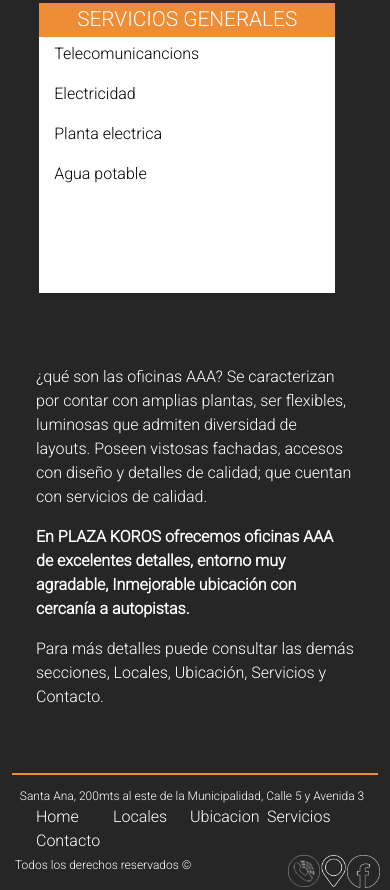
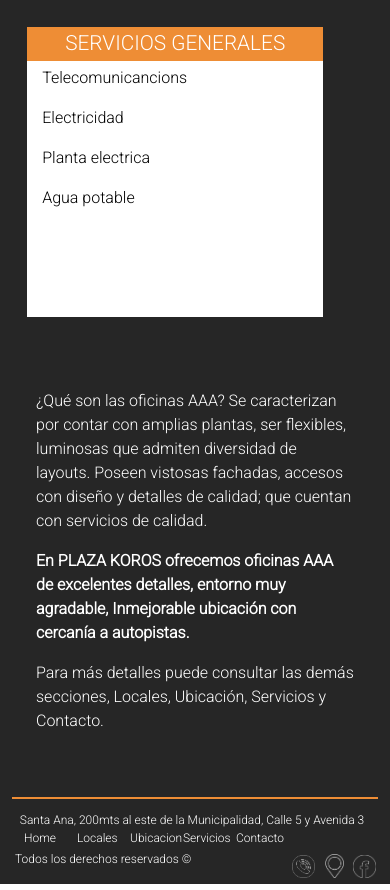
Before and after one commit to GonzaloGarciaCalvo/Proyecto_Final_DesarrolloWeb_Coderhouse, a website: page index.html in a window 390 px wide. Shown: the part 1029-1919 px from the top of the page. Drawn offline with nearby package versions, Linux system fonts and the light colour scheme.

Commit message:
cambios en clases del footer, y mediaqueries del footer

```diff
--- a/index.html
+++ b/index.html
@@ -66,7 +66,7 @@
                    <!--  <div>
                         <h4 class="textoSlogan posDeSlogan">Oficinas AAA, de facil acceso.</h4>
                     </div> -->
-                    <div class="ps-4 pb-1">
+                    <div class="ps-4 pt-4  pb-1">
                         <h4 class="texto2 ps-2">Principales Caracteristicas</h4>
                         <div class="linea">  </div>
                     </div>
@@ -119,7 +119,7 @@
     </section>
     <section>
     <div class="row mt-4 mb-5 mx-4 recuadroFinal">
-    <p class="texto3">¿qué son las oficinas AAA? Se caracterizan por contar con amplias plantas, ser flexibles, luminosas que admiten diversidad de layouts. Poseen vistosas fachadas, accesos con diseño y detalles de calidad; que cuentan con servicios de calidad.</p>
+    <p class="texto3">¿Qué son las oficinas AAA? Se caracterizan por contar con amplias plantas, ser flexibles, luminosas que admiten diversidad de layouts. Poseen vistosas fachadas, accesos con diseño y detalles de calidad; que cuentan con servicios de calidad.</p>
     <p class="texto3"> <strong>En PLAZA KOROS ofrecemos oficinas AAA de excelentes detalles, entorno muy agradable,
         Inmejorable ubicación con cercanía a autopistas. </strong> </p>
     <p class="texto3">Para más detalles puede consultar las demás secciones, Locales, Ubicación, Servicios y Contacto.</p>
@@ -144,9 +144,9 @@
         <div class="col-12 footer--display">
                 <p class="texto9 footer__p">Todos los derechos reservados &copy;</p> <br>
                 <div class="footer__div">
-                    <a target="_blank" href="pages/contacto.html#telefono"><img src="images/tel.png"alt="vínculo a número telefónico" width="32px" class="efectoLogo"></a>
-                    <a target="_blank" href="https://goo.gl/maps/mzDBfHRiHhJyeG1B8"><img src="images/ubicacion.png"alt="ubicación en googlemaps" width="25px" class="efectoLogo"></a>
-                    <a target="_blank" href="https://www.facebook.com/Plaza-Koros-105637934529723/"><img src="images/face.png"alt="vínculo a nuestra ubicación en Googlemaps" width="33px" class="efectoLogo"></a>
+                    <a target="_blank" href="pages/contacto.html#telefono"><img src="images/tel.png"alt="vínculo a número telefónico" class="logoTelFace efectoLogo"></a>
+                    <a target="_blank" href="https://goo.gl/maps/mzDBfHRiHhJyeG1B8"><img src="images/ubicacion.png"alt="ubicación en googlemaps" class="logoLinkUb efectoLogo"></a>
+                    <a target="_blank" href="https://www.facebook.com/Plaza-Koros-105637934529723/"><img src="images/face.png"alt="vínculo a nuestra ubicación en Googlemaps" class="logoTelFace efectoLogo"></a>
                 </div>
         </div>
     </div>
--- a/scss/_layout.scss
+++ b/scss/_layout.scss
@@ -106,6 +106,10 @@
         justify-content: space-around;
         width: 25%;
     }
+}
+.mapaDeSitio a:hover {
+    color: $naranja-marca;
+}
 .mapaDeSitio {
     font-size: 16px;
     /* line-height: 18px; */
@@ -120,9 +124,11 @@
     margin-left: 0px;
     margin-right: 5px;
 }
-    .mapaDeSitio a:hover {
-        color: $naranja-marca;
+.logoTelFace {
+    width: 32px;
 }
+.logoLinkUb {
+    width: 25px;
 }
 address {
     margin-bottom: 0;
--- a/scss/_mediaqueries.scss
+++ b/scss/_mediaqueries.scss
@@ -197,8 +197,23 @@
             padding-right: 0%;
         }
     }
+   .mapaDeSitio {
+        font-size: 12px;
+        margin-left: 0rem;
+    }
+    .mapaDeSitio a {
+        width:3rem;
+        margin-left: 0px;
+        margin-right: 5px;
+    }
     .efectoLogo {
-        padding: 0;;
+        padding: 0;
+    }
+    .logoTelFace {
+        width: 23px;
+    }
+    .logoLinkUb {
+        width: 19px;
     }
 }
 
--- a/scss/_pages.scss
+++ b/scss/_pages.scss
@@ -71,6 +71,9 @@
     display: flex;
     flex-direction: column;
     justify-content: flex-end;
+}
+.row.espaciadoHome {
+    --bs-gutter-x: 0rem;
 }
 /* .col-4 {
     width: 28%;
@@ -179,20 +182,20 @@
 }
 .mapaUb {
     width: 35vw;
-    height: 40vh;
+    height: 30vw;
     border:1px solid gray;
-    margin-left: 3rem;
+    margin-left: 4rem;
     margin-top: 1rem;
 }
 .mapaRest {
     width: 35vw;
     height: auto;
     border:1px solid gray;
-    margin-left: 3rem;
+    margin-left: 4rem;
     margin-top: 1rem;
 }
 .videoEntorno {
-    margin-left: 3rem;
+    margin-left: 4rem;
     margin-top: 1rem
 }
 // CONTACTO
```
Also changed, not shown: css/destino.css. Lines whose indentation alone changed are shown as unchanged.
